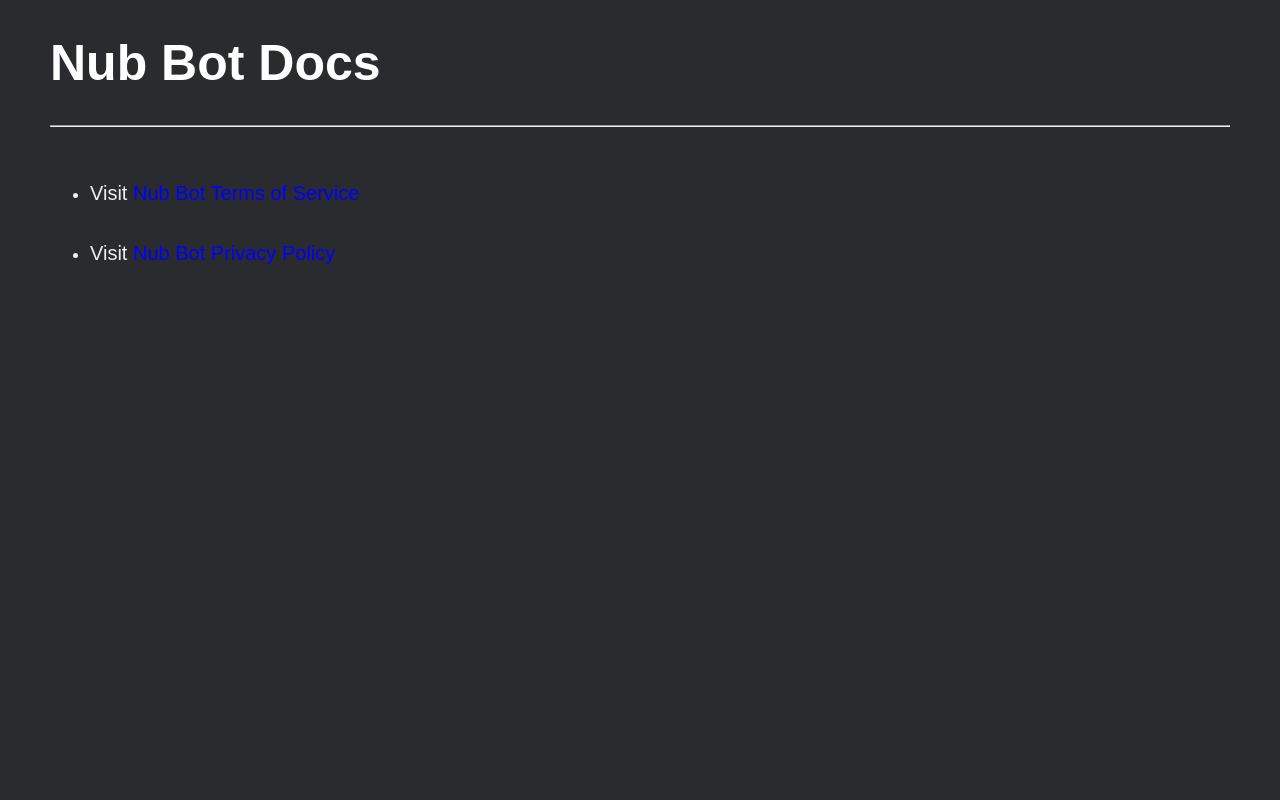
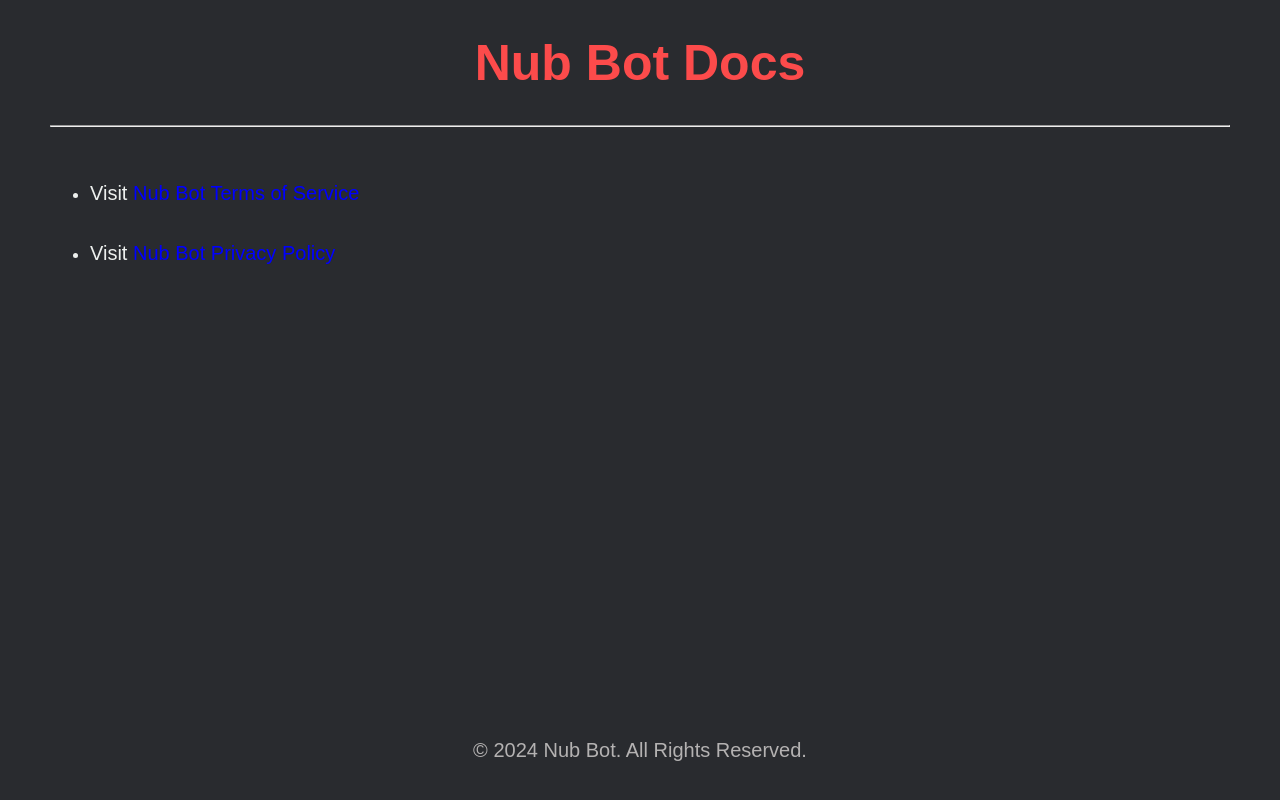
Before and after one commit to NB-Development/Nub-Bot-Docs, a plain HTML site: page index.html in a window 1280 px wide. Drawn offline with Linux system fonts and the light colour scheme.

Commit message:
Updated UI & other info
Added footer to all pages, added "Last Updated" statement to both ToS and PP, added colored headers to all pages for increased readability.

```diff
--- a/index.html
+++ b/index.html
@@ -1,19 +1,31 @@
 <!DOCTYPE html>
 <html lang="en">
+
 <head>
     <meta charset="UTF-8" />
     <meta name="viewport" content="width=device-width, initial-scale=1.0" />
     <title>Nub Bot Docs</title>
-    <link rel="fav icon" href="/Nub-Bot-Docs/assets/logo.png" type="image/x-icon">
-    <link rel="stylesheet" type="text/css" href="/Nub-Bot-Docs/src/style.css">
+    <link rel="fav icon" href="/Nub-Bot-Docs/assets/logo.png" type="image/x-icon" />
+    <link rel="stylesheet" type="text/css" href="/Nub-Bot-Docs/src/style.css" />
 </head>
+
 <body>
-    <h1 id="-docs-ref-"><strong>Nub Bot Docs</strong></h1>
-    <hr>
-    <br>
-    <ul>
-        <li><p>Visit <a href="/Nub-Bot-Docs/legal/tos">Nub Bot Terms of Service</a></p></li>
-        <li><p>Visit <a href="/Nub-Bot-Docs/legal/pp">Nub Bot Privacy Policy</a></p></li>
-    </ul>
+    <main>
+        <h1 id="-docs-ref-"><strong>Nub Bot Docs</strong></h1>
+        <hr />
+        <br />
+        <ul>
+            <li>
+                <p>Visit <a href="/Nub-Bot-Docs/legal/tos">Nub Bot Terms of Service</a></p>
+            </li>
+            <li>
+                <p>Visit <a href="/Nub-Bot-Docs/legal/pp">Nub Bot Privacy Policy</a></p>
+            </li>
+        </ul>
+    </main>
+    <footer>
+        <p>© 2024 Nub Bot. All Rights Reserved.</p>
+    </footer>
 </body>
+
 </html>
--- a/src/style.css
+++ b/src/style.css
@@ -1,33 +1,63 @@
 body {
+    display: flex;
+    flex-direction: column;
+    min-height: 100vh;
     background-color: #292b2f;
     color: #edf0ee;
     font-family: sans-serif;
-    margin-bottom: 70px;
-    margin-left: 50px;
-    margin-right: 50px;
+    margin: 0 50px 70px;
+    margin-bottom: 0;
 }
+
+main {
+    flex: 1;
+}
+
 strong {
     color: white;
 }
+
 h1 {
     font-size: 50px;
+    text-align: center;
+    color: #fc4b4b;
 }
+
+h1 strong {
+    color: #fc4b4b;
+}
+
 h3 {
     font-size: 30px;
-    text-decoration: underline;
+    text-decoration: none;
 }
+
+h3 strong {
+    color: #fa917f;
+}
+
 p {
     font-size: 20px;
     line-height: 40px;
 }
+
 li {
     font-size: 18px;
     line-height: 40px;
 }
+
 a {
     color: blue;
     text-decoration: none;
 }
+
 a:hover {
     text-decoration-line: underline;
 }
+
+footer {
+    text-align: center;
+    font-size: 16px;
+    padding: 10px 0;
+    color: #b4b2b2;
+}
```
Also changed, not shown: legal/pp/index.html (+14 -1 lines), legal/tos/index.html (+12 -0 lines).
